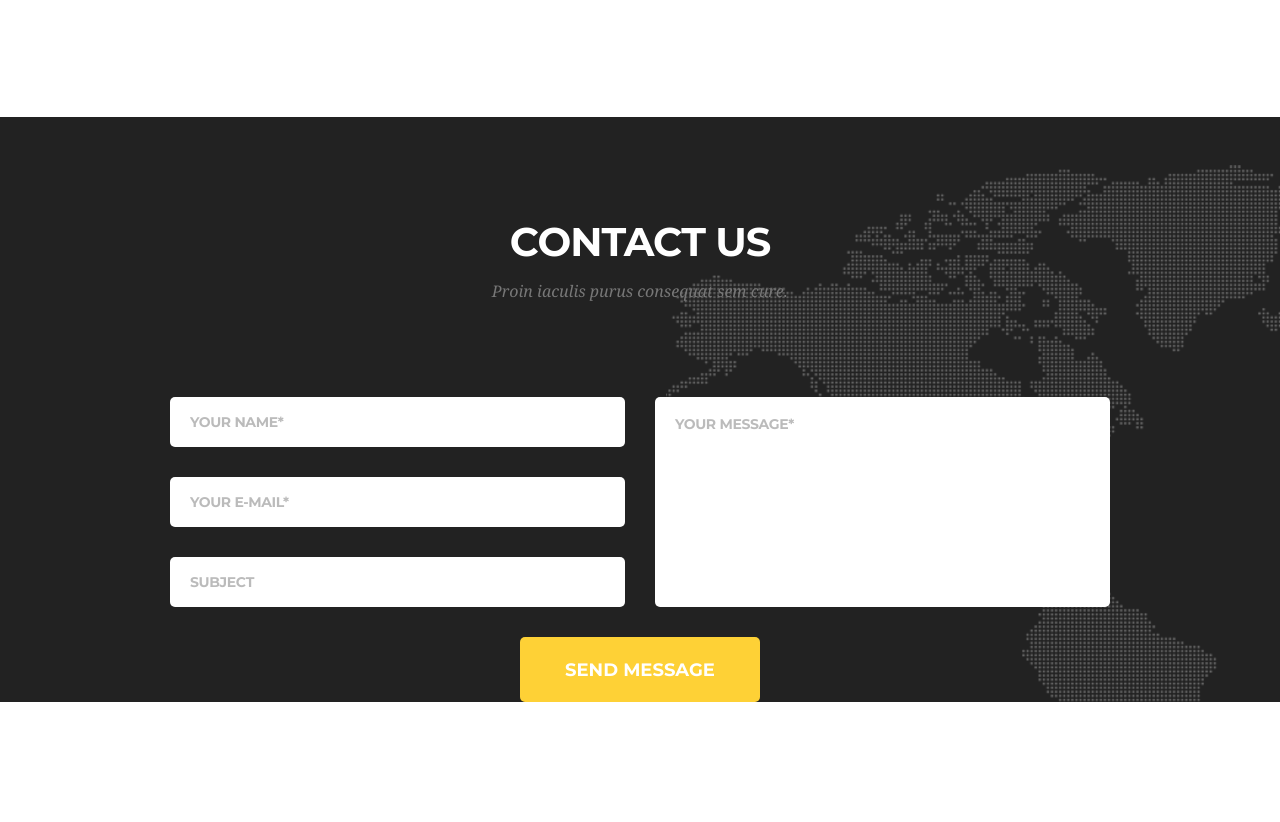
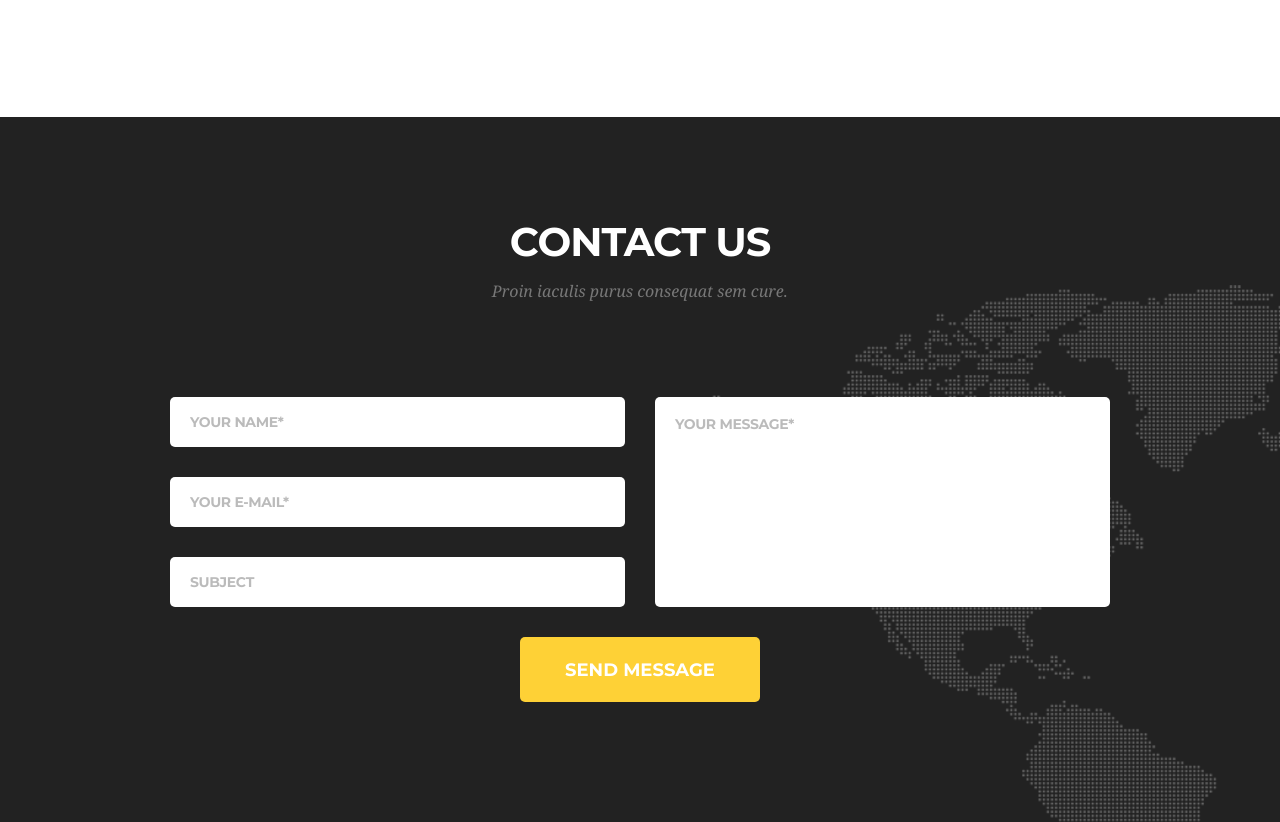
Before and after one commit to TatianaMorozova04/goit-fe-course, a plain HTML site: page html-css/module-07/index.html in a window 1280 px wide. Shown: the part 576-1398 px from the top of the page. Drawn offline with Linux system fonts and the light colour scheme; files whose address does not match are found by name.

Commit message:
fix07-module08

```diff
--- a/html-css/module-07/css/index.css
+++ b/html-css/module-07/css/index.css
@@ -93,17 +93,13 @@
 }
 
 .subscribe {
-  width: 100%;
-  height: 100%;
   background-color: rgb(34, 34, 34);
   background-image: url(../img/Map-Image.png);
   background-position: right bottom;
   background-repeat: no-repeat;
+  padding-bottom: 120px;
 }
 
-.form-wrapper {
-  margin-bottom: 115px;
-}
 .form-title {
   text-align: center;
   padding-top: 105px;
--- a/html-css/module-07/index.html
+++ b/html-css/module-07/index.html
@@ -60,7 +60,7 @@
       </ul>
     </section>
     <section class="subscribe">
-      <div class="wrapper form-wrapper">
+      <div class="wrapper">
         <div class="form-title">
           <h2 class="section-title">contact us</h2>
           <p class="section-description form-description">Proin iaculis purus consequat sem cure.</p>
```
Also changed, not shown: html-css/module-08/css/index.css (+4 -4 lines).
